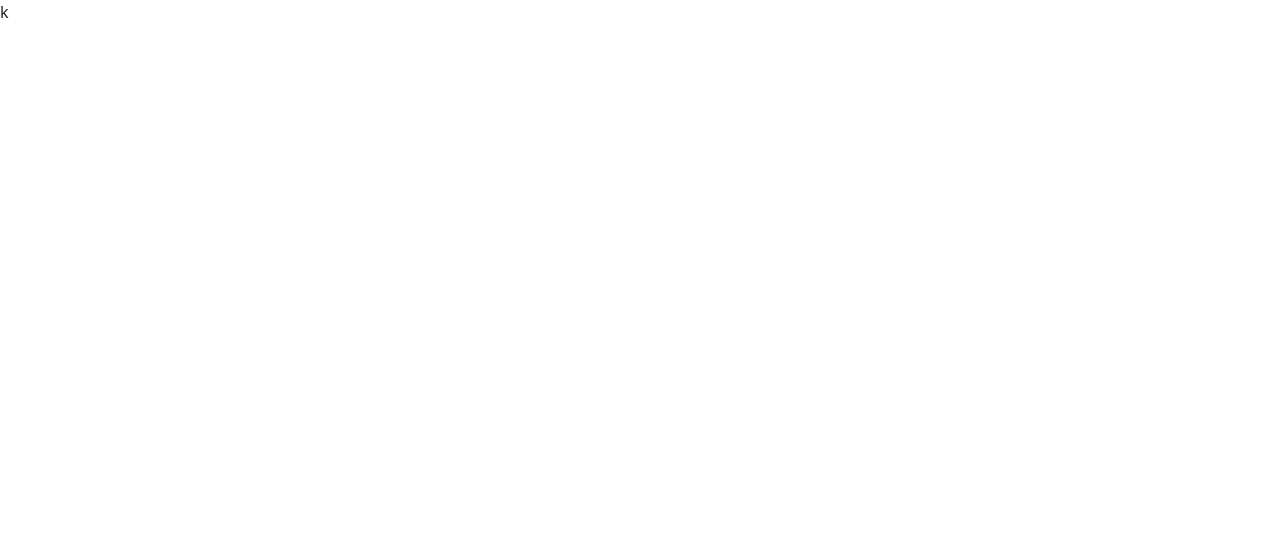
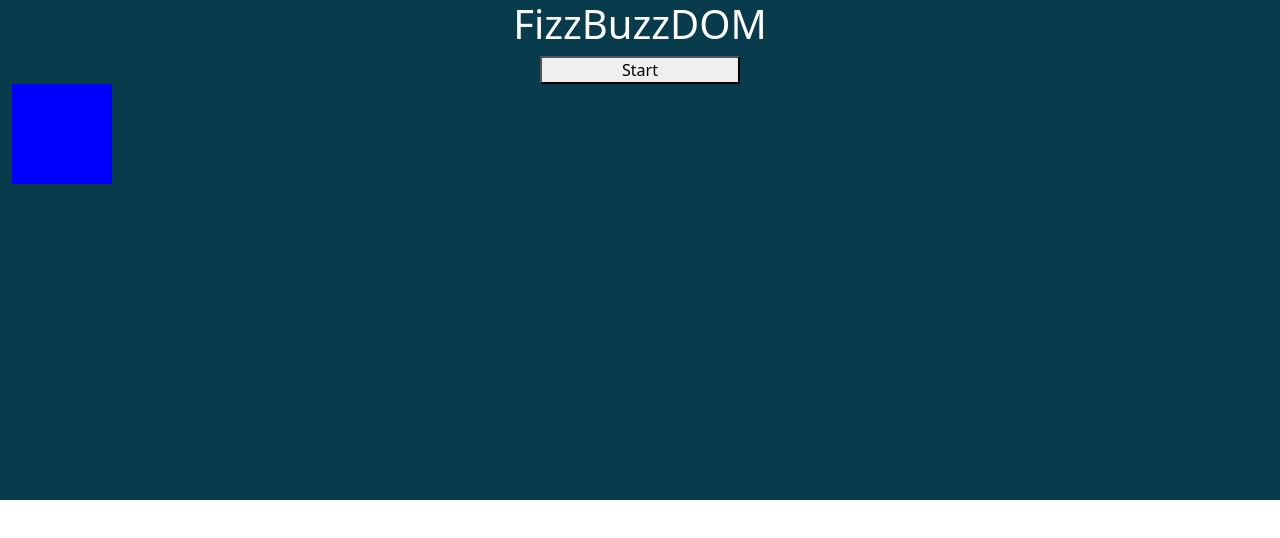
Before and after one commit to Steveh77/js-fizzbuzz, a plain HTML site: page index.html in a window 1280 px wide. Drawn offline with nearby package versions, Linux system fonts and the light colour scheme.

Commit message:
added css

```diff
--- a/css/style.css
+++ b/css/style.css
@@ -3,3 +3,22 @@
     padding: 0;
     box-sizing: border-box;
 }
+
+.h500{
+    min-height: 500px;
+}
+.cells{
+    width: 100px;
+    height: 100px;
+    background-color: blue;
+}
+.w200px{
+    width: 200px;
+}
+/* bg-colors */
+.bg-container{
+    background-color: rgb(8,59,76)
+}
+.white{
+    color: white;
+}
--- a/index.html
+++ b/index.html
@@ -5,14 +5,30 @@
     <meta http-equiv="X-UA-Compatible" content="IE=edge">
     <meta name="viewport" content="width=device-width, initial-scale=1.0">
     <link href="https://cdn.jsdelivr.net/npm/bootstrap@5.2.0-beta1/dist/css/bootstrap.min.css" rel="stylesheet" integrity="sha384-0evHe/X+R7YkIZDRvuzKMRqM+OrBnVFBL6DOitfPri4tjfHxaWutUpFmBp4vmVor" crossorigin="anonymous">
-    <link rel="stylesheet" href="css/style.css">k
+    <link rel="stylesheet" href="css/style.css">
     <title>FizzBuzz</title>
 </head>
 <body>
     <main>
         <section id="FizzBuzzDOM">
+            <div class="container-fluid h500 bg-container">
+                <div class="row">
+                    <div class="col d-flex flex-column align-items-center">
+                        <h1 class="text-center white">FizzBuzzDOM</h1>
+                        <button class="w200px" id="btn-start">Start</button>
+                    </div>
+                </div>
+                <div class="row">
+                    <div class="col d-flex">
+                        <div class="col-1 cells ">
 
+                        </div>
+                    </div>
+                </div>
+            </div>
         </section>
     </main>
+
+    <script src="js/script.js"></script>
 </body>
 </html>
```
Also changed, not shown: js/script.js (line endings or trailing spaces).
